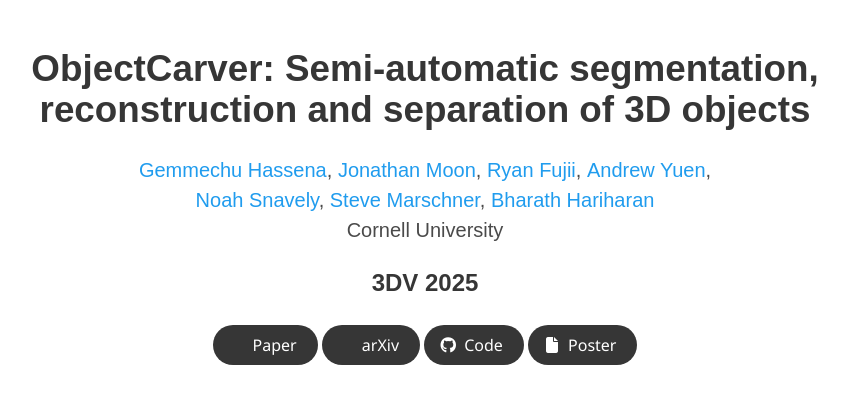
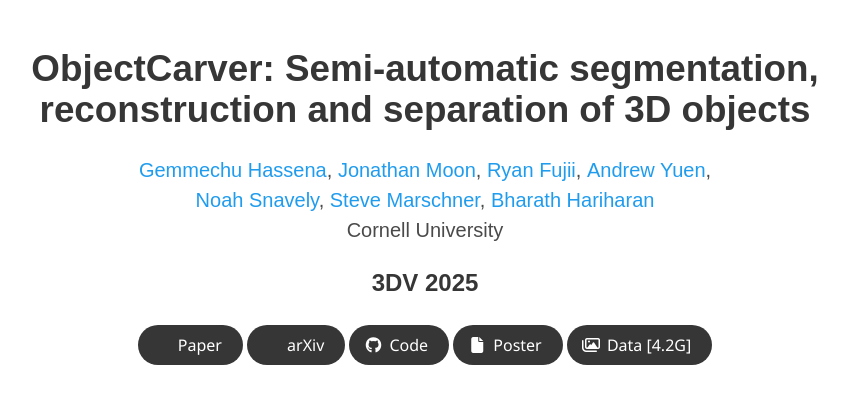
Before and after one commit to ObjectCarver/objectcarver.github.io, a plain HTML site: page index.html in a window 1280 px wide. Shown: the top 415 px of the page, without its empty margins (215-1063 px from the left). Drawn offline with nearby package versions, Linux system fonts and the light colour scheme; a web font is replaced by a local one.

Commit message:
add data link

```diff
--- a/index.html
+++ b/index.html
@@ -127,13 +127,13 @@
               </span>
               <!-- Dataset Link. -->
               <span class="link-block">
-                <!-- <a href=""
+                <a href="https://drive.google.com/file/d/1xNcUrSACRMY8QS2dJpSbkQsious2-E7q/"
                    class="external-link button is-normal is-rounded is-dark">
                   <span class="icon">
                       <i class="far fa-images"></i>
                   </span>
-                  <span>Data</span>
-                  </a> -->
+                  <span>Data [4.2G]</span>
+                  </a>
             </div>
 
           </div>
```
